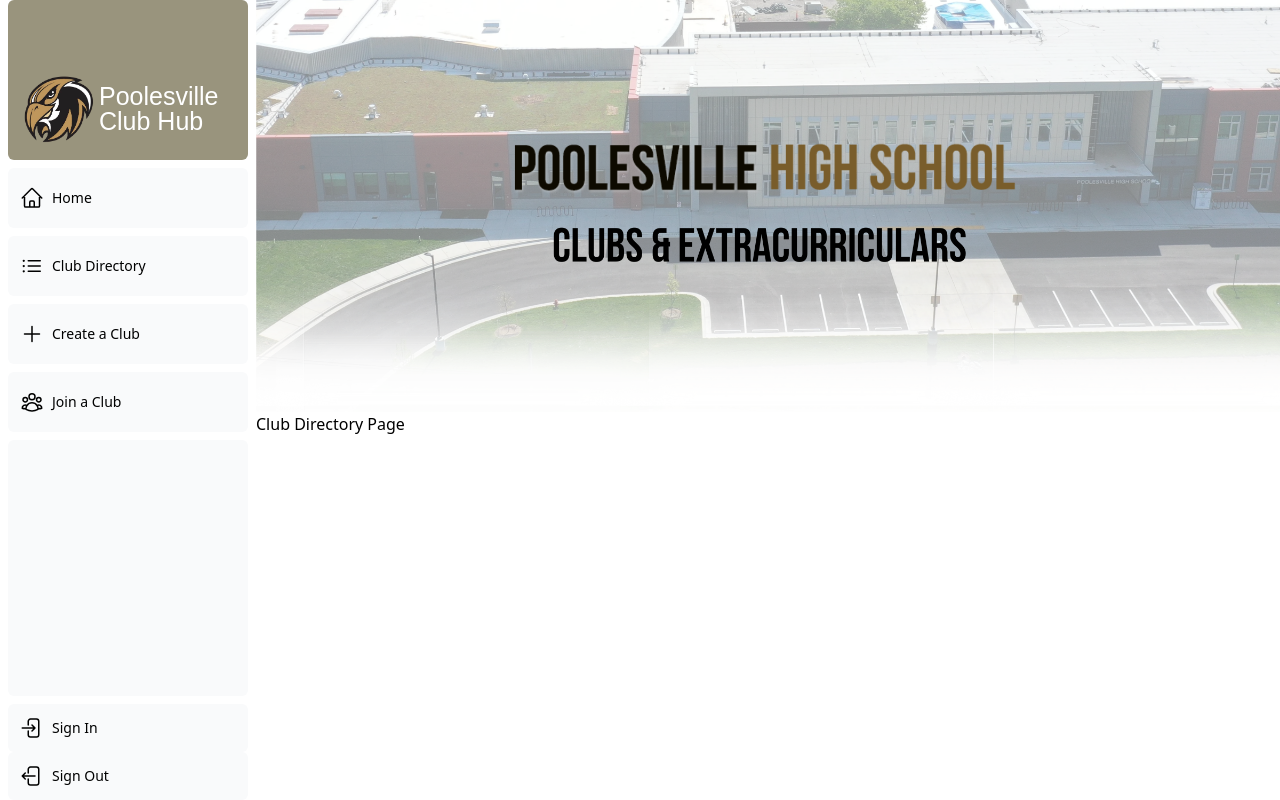
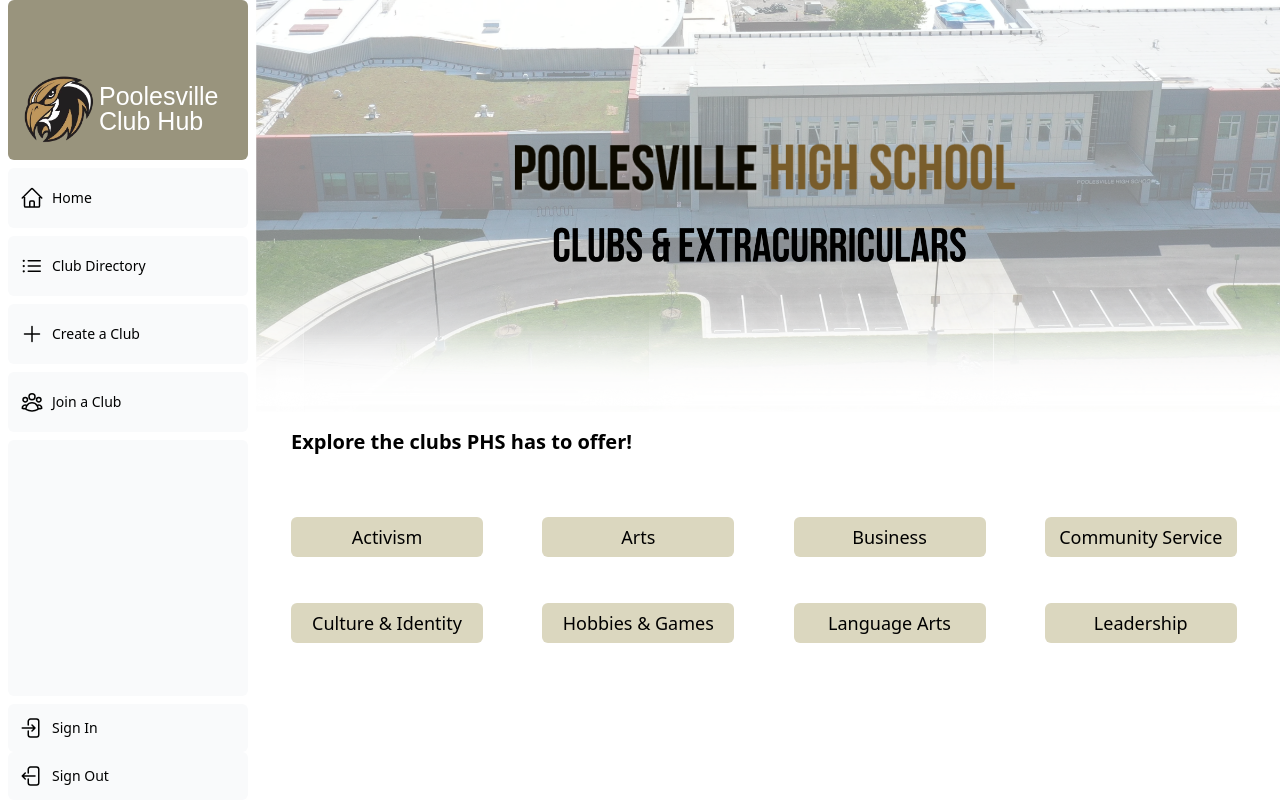
Before and after one commit to zandiac24/PHS-ClubHub, a Next.js app: page /dashboard/club-directory in a window 1280 px wide. Built offline with nearby package versions, Linux system fonts and the light colour scheme; a web font is replaced by a local one.

Commit message:
Update fixed
fixed weird error, added directory buttons

```diff
--- /dev/null
+++ b/app/dashboard/club-directory/activism/page.tsx
@@ -0,0 +1,7 @@
+export default function Page() {
+    return (
+        <div className='ml-[35px]'>
+            <p>Activism Clubs</p>
+        </div>
+    );
+}
--- a/app/dashboard/club-directory/page.tsx
+++ b/app/dashboard/club-directory/page.tsx
@@ -1,3 +1,12 @@
+import Link from 'next/link'
+import DirLinks from '@/app/ui/dashboard/directory-links'
 export default function Page() {
-    return <p>Club Directory Page</p>
+    return (
+        <div className='ml-[35px]'>
+            <h1 className='mb-[60px] mt[25px]'>Explore the clubs PHS has to offer!</h1>
+            <div className='grid grid-cols-4 gap-4'>
+                <DirLinks />
+            </div>
+        </div>
+    );
 }
--- /dev/null
+++ b/app/ui/dashboard/directory-links.tsx
@@ -0,0 +1,34 @@
+import Link from 'next/link';
+
+
+// Map of links to display in the side navigation.
+// Depending on the size of the application, this would be stored in a database.
+const links = [
+  { name: 'Activism', href: '/dashboard/club-directory/activism'},
+  { name: 'Arts', href: '/dashboard/club-directory/arts'},
+  { name: 'Business', href: '/dashboard/club-directory/business'},
+  { name: 'Community Service', href: '/dashboard/club-directory/community'},
+  { name: 'Culture & Identity', href: '/dashboard/club-directory/culture'},
+  { name: 'Hobbies & Games', href: '/dashboard/club-directory/hobbies'},
+  { name: 'Language Arts', href: '/dashboard/club-directory/language-arts'},
+  { name: 'Leadership', href: '/dashboard/club-directory/leadership'},
+];
+
+
+export default function NavLinks() {
+  return (
+    <>
+      {links.map((link) => {
+        return (
+          <Link
+            key={link.name}
+            href={link.href}
+            className='flex items-center mb-[30px] justify-center rounded-md bg-yellow-100 w-[15vw] h-[5vh] text-lg font-medium hover:bg-yellow-200'
+          >
+            <p className="hidden md:block">{link.name}</p>
+          </Link>
+        );
+      })}
+    </>
+  );
+}
```
